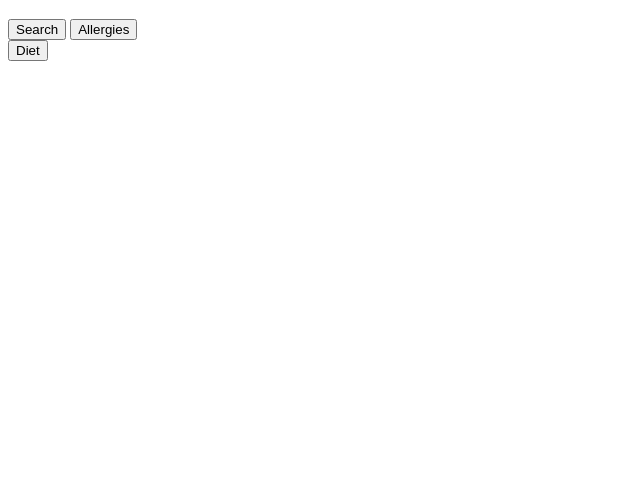
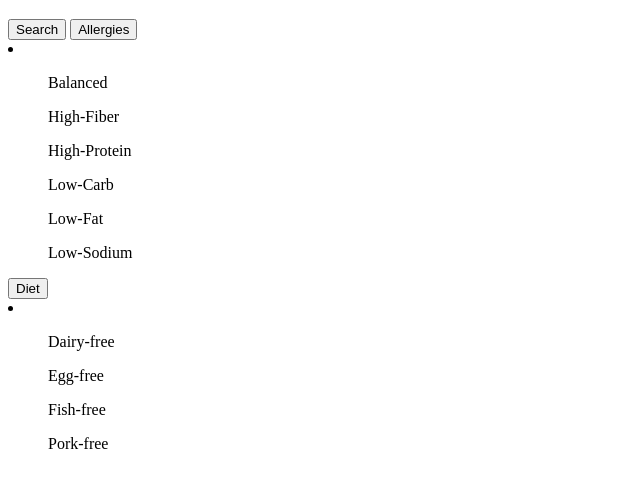
Before and after one commit to argledargle/clear-the-fridge-api-capstone, a plain HTML site: page index.html in a window 1280 px wide. Shown: the part 61-548 px from the top of the page, without its empty margins (0-640 px from the left). Drawn offline with nearby package versions, Linux system fonts and the light colour scheme.

Commit message:
add list items to allergies + diet

```diff
--- a/index.html
+++ b/index.html
@@ -18,11 +18,23 @@
       <input type="submit" value ="Search" id="searchInput" required>
       <input type="button" value = "Allergies">
         <section id="allergies">
-
+          <li>
+            <ul>Balanced</ul>
+            <ul>High-Fiber</ul>
+            <ul>High-Protein</ul>
+            <ul>Low-Carb</ul>
+            <ul>Low-Fat</ul>
+            <ul>Low-Sodium</ul>
+          </li>
         </section>
       <input type="button" value = "Diet">
         <section id="diet">
-
+          <li>
+            <ul>Dairy-free</ul>
+            <ul>Egg-free</ul>
+            <ul>Fish-free</ul>
+            <ul>Pork-free</ul>
+          </li>
         </section>
     </form>
 </body>
```
